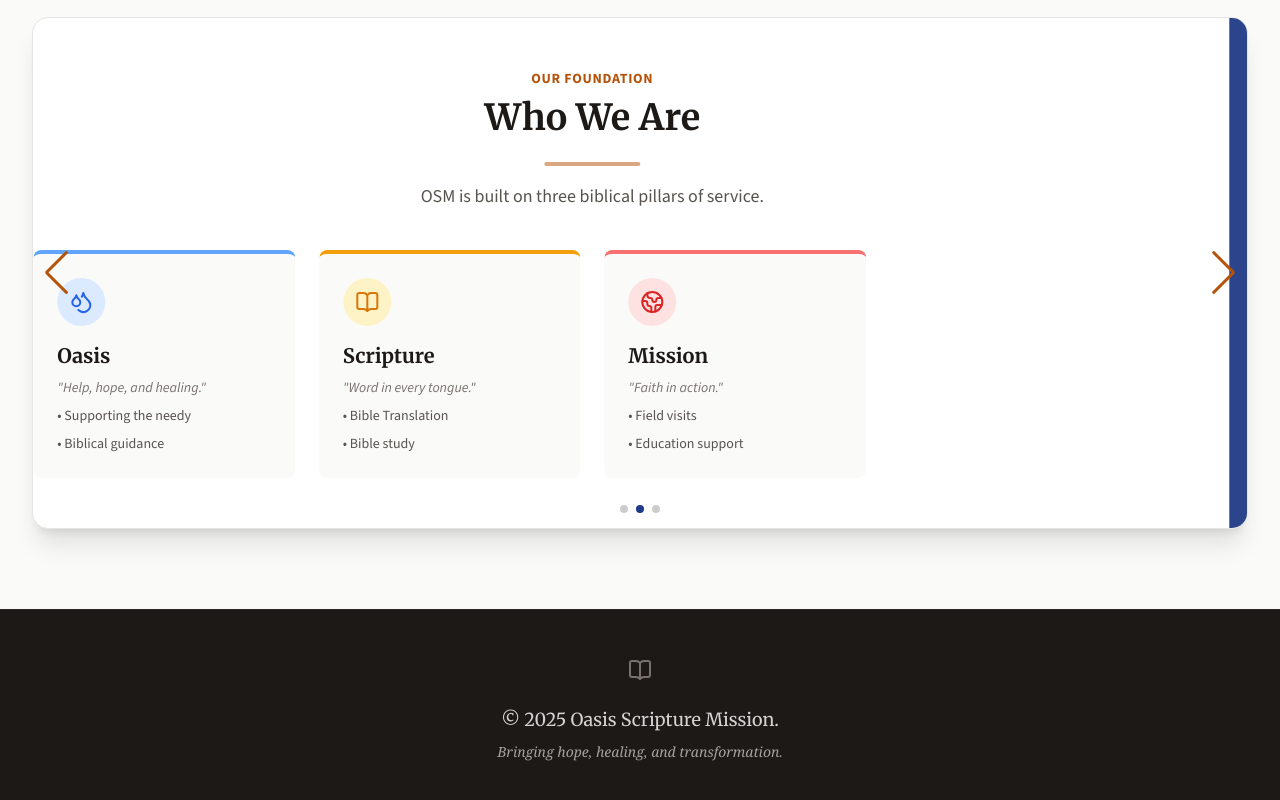
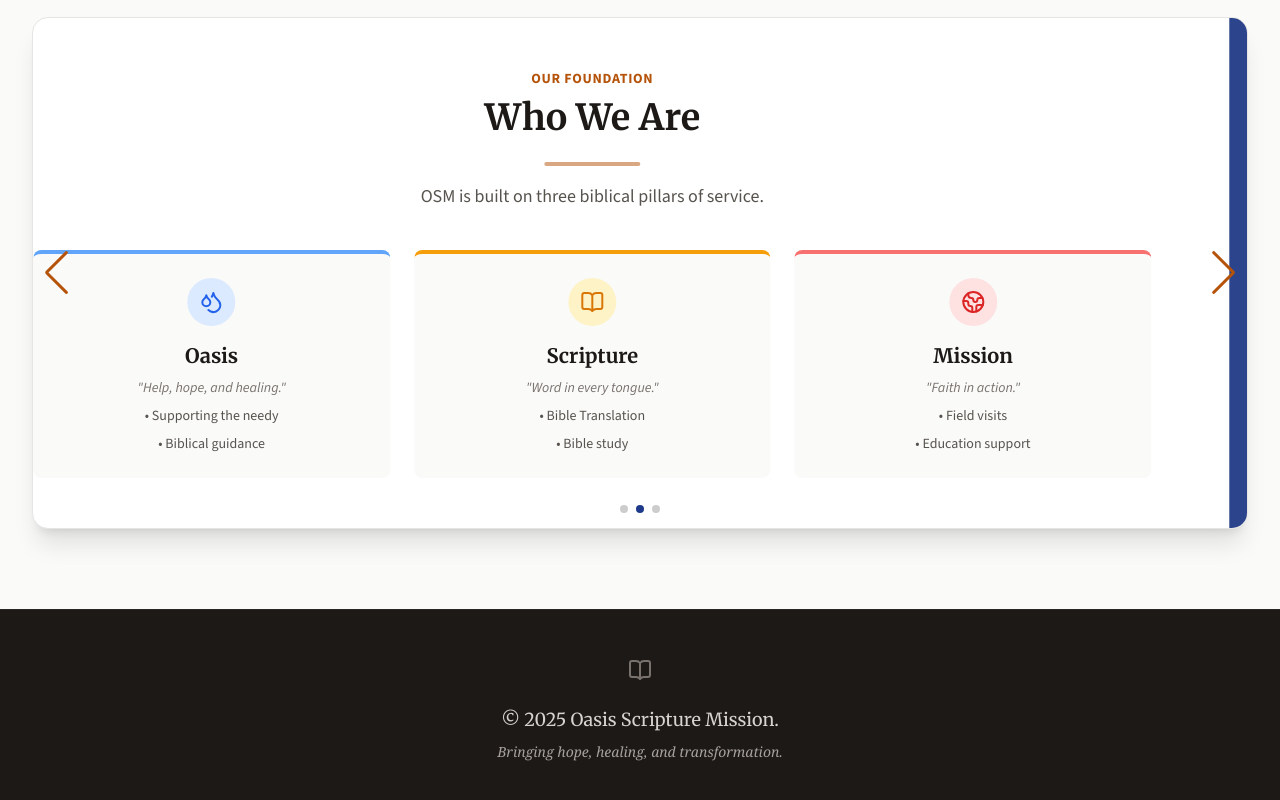
Before and after one commit to samueldotj/scripture-translation-ministry-website, a plain HTML site: page index.html in a window 1280 px wide. Shown: the part 5283-6083 px from the top of the page. Drawn offline with nearby package versions, Linux system fonts and the light colour scheme; grey boxes are pictures that could not be loaded.

Commit message:
Made the OSM cards centered and occupy full screen.

```diff
--- a/index.html
+++ b/index.html
@@ -596,39 +596,40 @@
                                 OSM is built on three biblical pillars of service.
                             </p>
                         </div>
-                        <div class="grid grid-cols-1 md:grid-cols-2 lg:grid-cols-4 gap-6">
+                        <!-- Changed grid-cols from lg:grid-cols-4 to md:grid-cols-3 to center and fill 3 items perfectly -->
+                        <div class="grid grid-cols-1 md:grid-cols-3 gap-6">
                             <!-- Oasis -->
-                            <div class="bg-stone-50 p-6 rounded-lg border-t-4 border-blue-400">
+                            <div class="bg-stone-50 p-6 rounded-lg border-t-4 border-blue-400 h-full flex flex-col items-center text-center">
                                 <div class="w-12 h-12 bg-blue-100 rounded-full flex items-center justify-center mb-4 text-blue-600">
                                     <i data-lucide="droplets" class="w-6 h-6"></i>
                                 </div>
                                 <h3 class="text-xl font-bold text-stone-900 mb-2 font-heading">Oasis</h3>
                                 <p class="text-sm text-stone-500 mb-2 italic">"Help, hope, and healing."</p>
-                                <ul class="text-stone-600 text-sm space-y-2">
+                                <ul class="text-stone-600 text-sm space-y-2 flex-grow">
                                     <li>• Supporting the needy</li>
                                     <li>• Biblical guidance</li>
                                 </ul>
                             </div>
                             <!-- Scripture -->
-                            <div class="bg-stone-50 p-6 rounded-lg border-t-4 border-amber-500">
+                            <div class="bg-stone-50 p-6 rounded-lg border-t-4 border-amber-500 h-full flex flex-col items-center text-center">
                                 <div class="w-12 h-12 bg-amber-100 rounded-full flex items-center justify-center mb-4 text-amber-600">
                                     <i data-lucide="book-open" class="w-6 h-6"></i>
                                 </div>
                                 <h3 class="text-xl font-bold text-stone-900 mb-2 font-heading">Scripture</h3>
                                 <p class="text-sm text-stone-500 mb-2 italic">"Word in every tongue."</p>
-                                <ul class="text-stone-600 text-sm space-y-2">
+                                <ul class="text-stone-600 text-sm space-y-2 flex-grow">
                                     <li>• Bible Translation</li>
                                     <li>• Bible study</li>
                                 </ul>
                             </div>
                             <!-- Mission -->
-                            <div class="bg-stone-50 p-6 rounded-lg border-t-4 border-red-400">
+                            <div class="bg-stone-50 p-6 rounded-lg border-t-4 border-red-400 h-full flex flex-col items-center text-center">
                                 <div class="w-12 h-12 bg-red-100 rounded-full flex items-center justify-center mb-4 text-red-600">
                                     <i data-lucide="globe-2" class="w-6 h-6"></i>
                                 </div>
                                 <h3 class="text-xl font-bold text-stone-900 mb-2 font-heading">Mission</h3>
                                 <p class="text-sm text-stone-500 mb-2 italic">"Faith in action."</p>
-                                <ul class="text-stone-600 text-sm space-y-2">
+                                <ul class="text-stone-600 text-sm space-y-2 flex-grow">
                                     <li>• Field visits</li>
                                     <li>• Education support</li>
                                 </ul>
```
